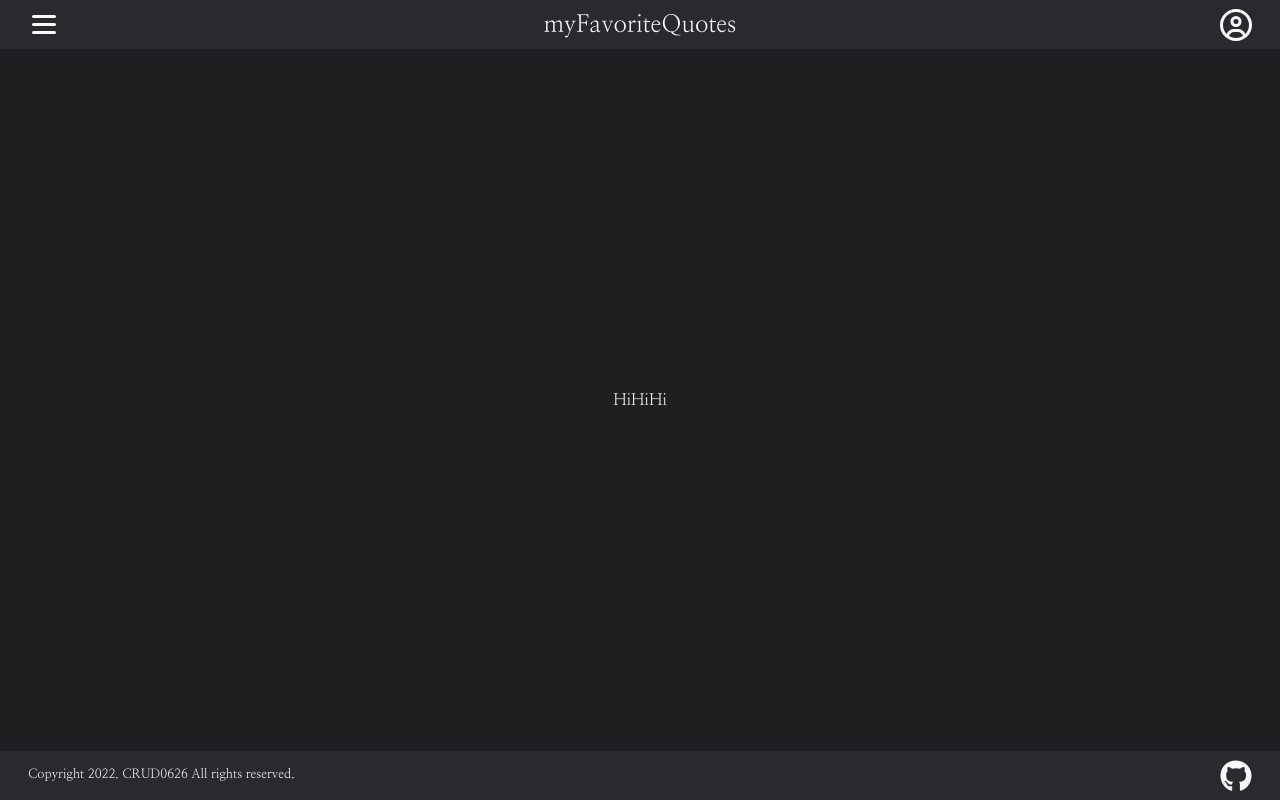
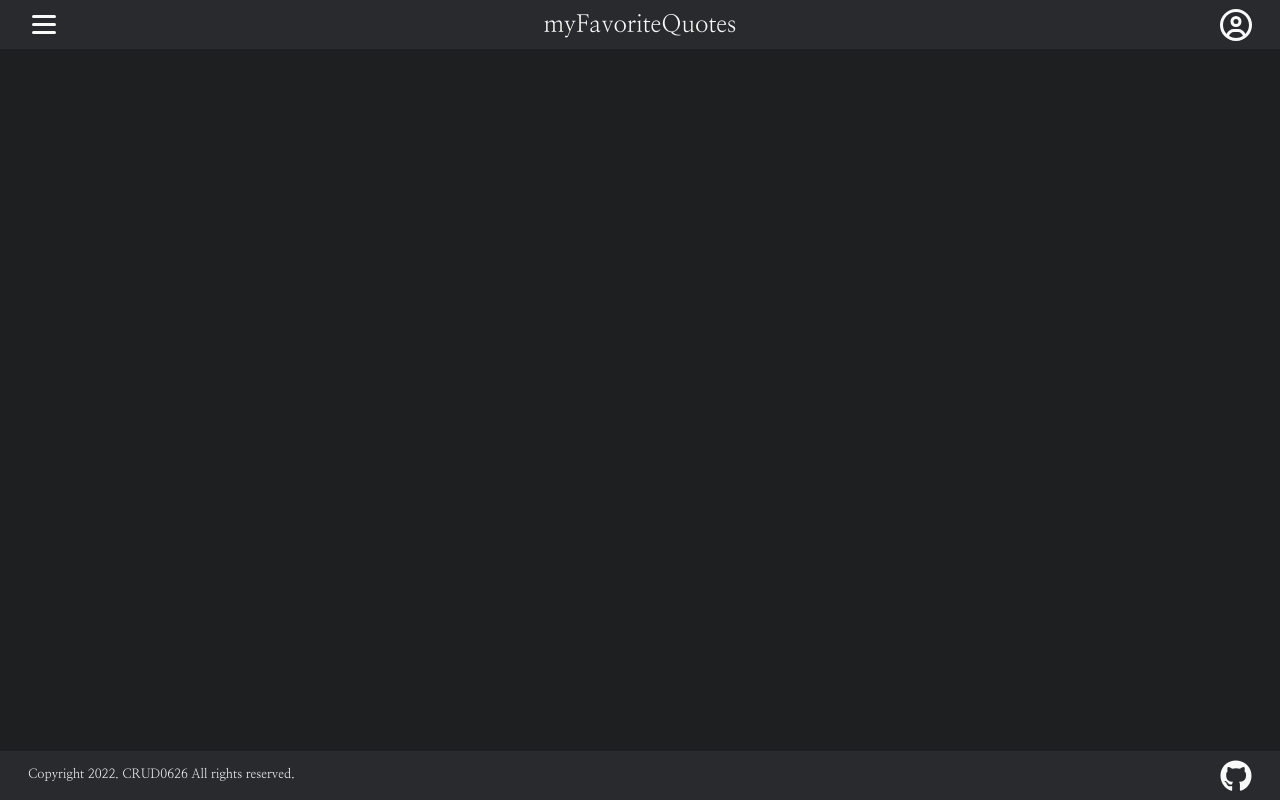
Before and after one commit to crud0626/my-favorite-quote, a React app: page / in a window 1280 px wide. Built offline with nearby package versions, Linux system fonts and the light colour scheme; no server answers.

Commit message:
Feat: Add Section component
* Create section component

* Add Section in Main component

```diff
--- a/src/components/Main/Main.tsx
+++ b/src/components/Main/Main.tsx
@@ -3,6 +3,7 @@ import styled from 'styled-components';
 import * as sizes from '../../styles/common/sizes';
 import * as colors from '../../styles/common/colors';
 import Nav from './Nav/Nav';
+import Section from './Section/Section';
 
 interface IProps {
     isNavOpen: boolean;
@@ -17,14 +18,10 @@ const StyledMain = styled.main`
 
 const Main = ({ isNavOpen }: IProps) => {
     return(
-        <>
-            <StyledMain>
-                <div style={{ width: "100%", height: "100%", display: "flex", justifyContent: "center", alignItems: "center", position: "absolute" }}>
-                    <span>HiHiHi</span>
-                </div>
-                <Nav isNavOpen={isNavOpen} />
-            </StyledMain>
-        </>
+        <StyledMain>
+            <Section />
+            <Nav isNavOpen={isNavOpen} />
+        </StyledMain>
     );
 }
 
--- /dev/null
+++ b/src/components/Main/Section/Section.tsx
@@ -0,0 +1,21 @@
+import React from 'react';
+import styled from 'styled-components';
+import * as sizes from '../../../styles/common/sizes';
+
+const StyledSection = styled.section`
+    display: flex;
+    justify-content: center;
+    align-items: center;
+    position: absolute;
+    width: 100%;
+    height: 100%;
+    background-color: transparent;
+`;
+
+const Section = () => {
+    return (
+        <StyledSection />
+    );
+};
+
+export default Section;
```
